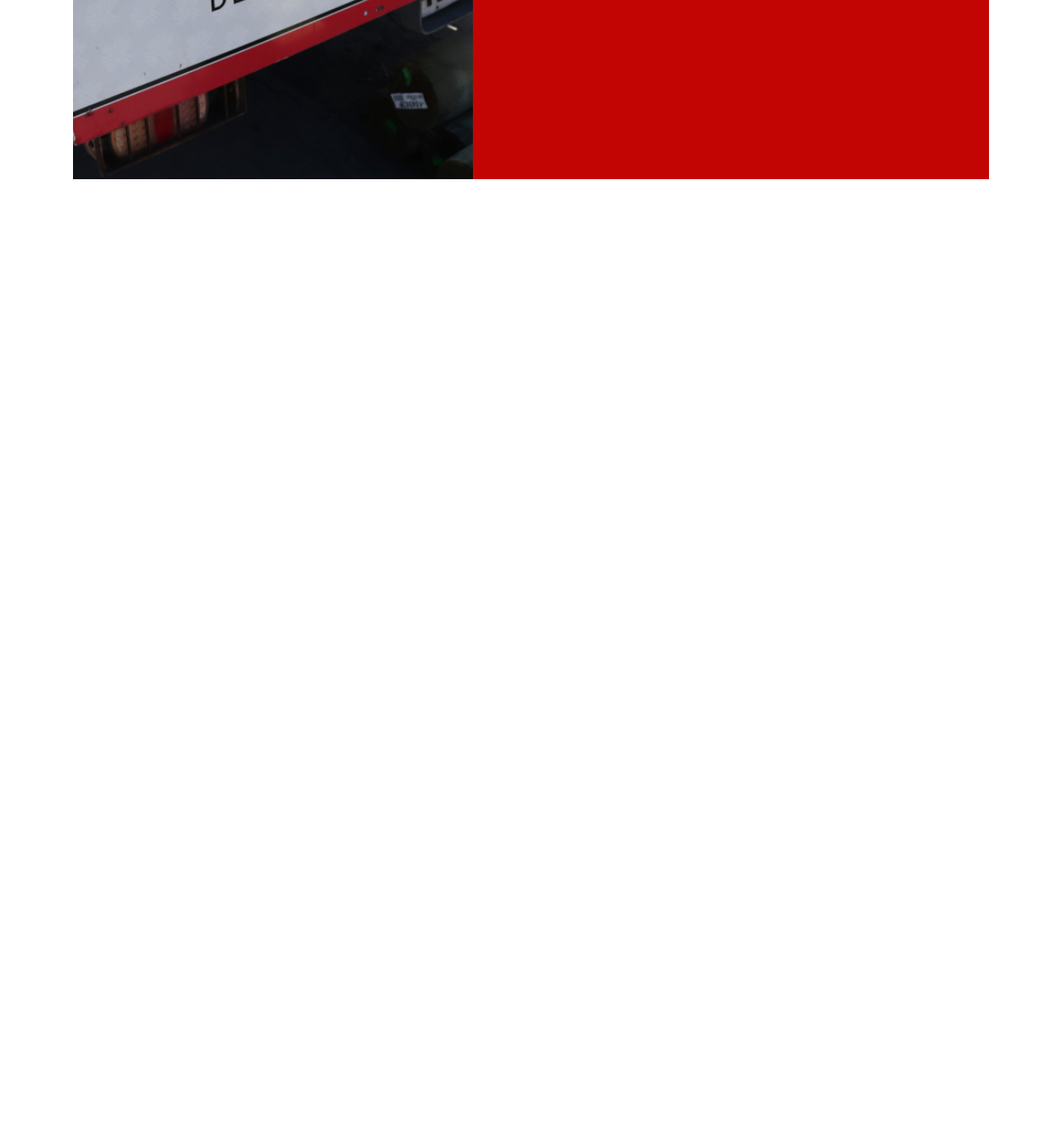
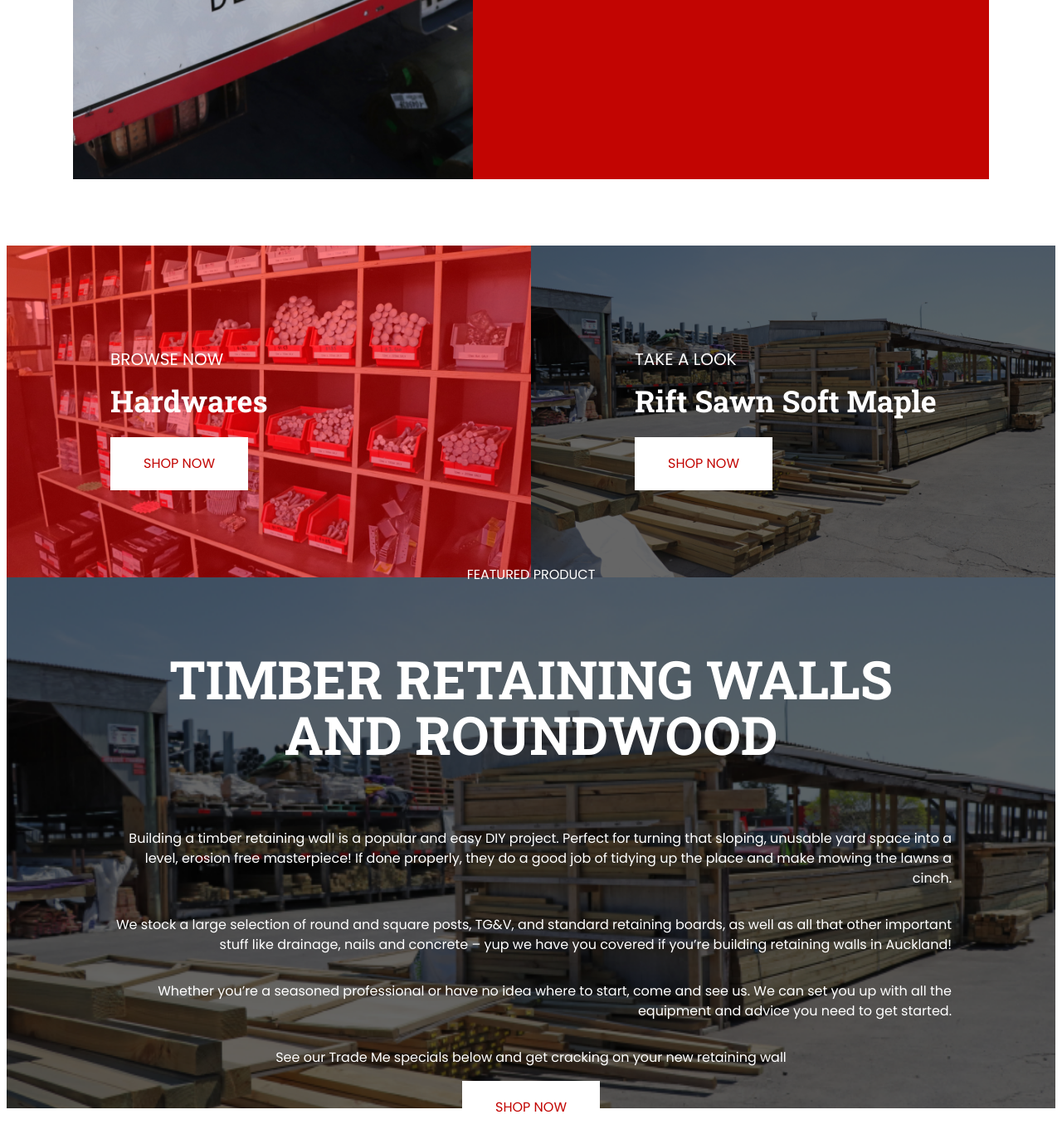
Before and after one commit to MarBenedire/BEM-Training, a plain HTML site: page index.html in a window 1280 px wide. Shown: the part 3852-5219 px from the top of the page at 83% size. Before the commit the page ends 4148 px from the top, so only its background shows below. Drawn offline with Linux system fonts and the light colour scheme.

Commit message:
Added Featured Section

```diff
--- a/index.html
+++ b/index.html
@@ -153,5 +153,26 @@
             <a href="" class="dealers__shop-now cs__t-red cs__t-decoration-none">ORDER NOW</a>
         </div>
     </div>
+    <div class="featured cs__d-flex ">
+        <div class="featured__hardware cs__w-100-h-50 cs__bg-img-5 cs__w-50 cs__d-flex-center-start cs__d-flex-column cs__max-width cs__p-s-125">
+            <p class="featured__hardware-subheading cs__s-20">BROWSE NOW</p>
+            <p class="featured__hardware-heading cs__f-heading cs__s-36 cs__m-0 cs__m-b-24">Hardwares</p>
+            <a href="" class="featured__hardware-shop dealers__shop-now cs__t-red cs__t-decoration-none">SHOP NOW</a>
+        </div>
+        <div class="featured__rift cs__w-100-h-50 cs__bg-img-6 cs__w-50 cs__d-flex-center-start cs__d-flex-column cs__max-width cs__p-s-125">
+            <p class="featured__rift-subheading cs__s-20">TAKE A LOOK</p>
+            <p class="featured__rift-heading cs__f-heading cs__s-36 cs__m-0 cs__m-b-24">Rift Sawn Soft Maple</p>
+            <a href="" class="featured__rift-shop dealers__shop-now cs__t-red cs__t-decoration-none">SHOP NOW</a>
+        </div>
+    </div>
+    <div class="featured-product cs__w-100-h-80 cs__bg-img-6 cs__d-flex-center-center cs__d-flex-column cs__max-width cs__p-s-125">
+        <p class="featured-product__subheading cs__f-p">FEATURED PRODUCT</p>
+        <p class="featured-product__heading cs__f-heading cs__t-align-center cs__s-64">TIMBER RETAINING WALLS AND ROUNDWOOD</p>
+        <p class="featured-product__desc cs__f-p">Building a timber retaining wall is a popular and easy DIY project. Perfect for turning that sloping, unusable yard space into a level, erosion free masterpiece! If done properly, they do a good job of tidying up the place and make mowing the lawns a cinch.</p>
+        <p class="featured-product__desc cs__f-p">We stock a large selection of round and square posts, TG&V, and standard retaining boards, as well as all that other important stuff like drainage, nails and concrete – yup we have you covered if you’re building retaining walls in Auckland!</p>
+        <p class="featured-product__desc cs__f-p">Whether you’re a seasoned professional or have no idea where to start, come and see us. We can set you up with all the equipment and advice you need to get started.</p>
+        <p class="featured-product__desc cs__f-p">See our Trade Me specials below and get cracking on your new retaining wall</p>
+        <a href="" class="featured__rift-shop dealers__shop-now cs__t-red cs__t-decoration-none">SHOP NOW</a>
+    </div>
 </body>
 </html>
--- a/reusables.css
+++ b/reusables.css
@@ -15,6 +15,10 @@
 
 .cs__p-s-116 {
    padding:0 116px;
+}
+
+.cs__p-s-125 {
+   padding:0 125px;
 }
 
 .cs__p-s-40 {
@@ -40,12 +44,16 @@
    margin: 10vh;
 }
 
+.cs__m-b-24 {
+   margin-bottom: 24px;
+}
+
 /*
  * Define Dimension
  */
- .cs__w-100-h-80 {
+ .cs__w-100-h-50 {
     /* width: 100%; */
-    height: 80vh;
+    height: 50vh;
  }
 
  .cs__w-100-h-80 {
@@ -57,6 +65,11 @@
     /* width: 100%; */
     height: 20em;
  }
+
+ .cs__w-70 {
+   width: 70%;
+}
+
  .cs__w-50 {
    width: 50%;
 }
@@ -190,3 +203,21 @@
    background-repeat: no-repeat;
    background-size: cover;
 }
+
+.cs__bg-img-5{
+   background-image: url(./assets/Hardwares.png);
+   background-repeat: no-repeat;
+   background-size: cover;
+}
+
+.cs__bg-img-6{
+   background-image: url(./assets/Rift.png);
+   background-repeat: no-repeat;
+   background-size: cover;
+}
+
+.cs__bg-img-7{
+   background-image: url(./assets/Walls.png);
+   background-repeat: no-repeat;
+   background-size: cover;
+}
```
Also changed, not shown: assets/Hardwares.png (added), assets/Rift.png (added), assets/Walls.png (added).
